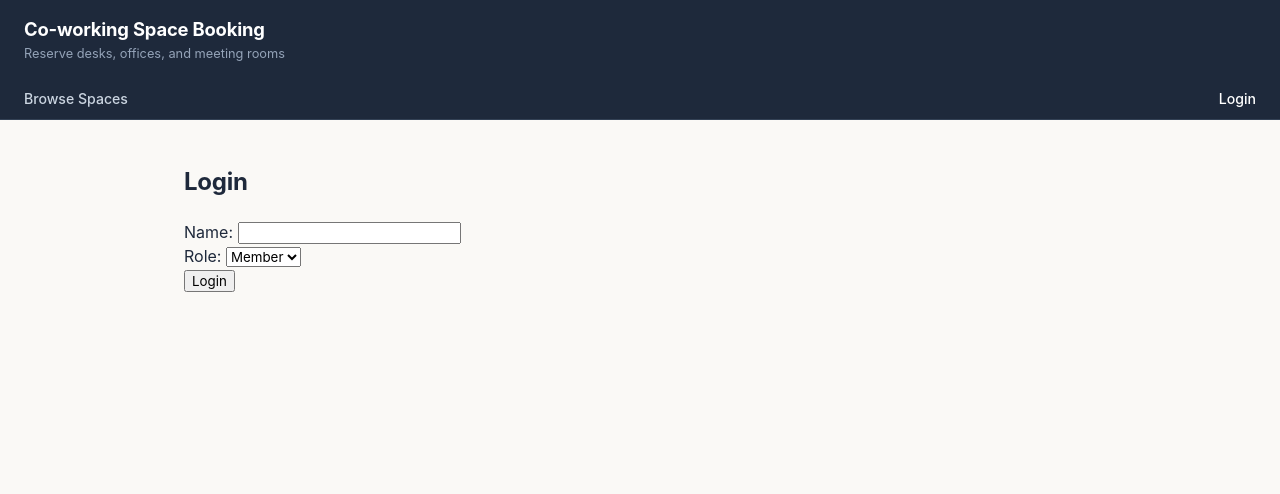
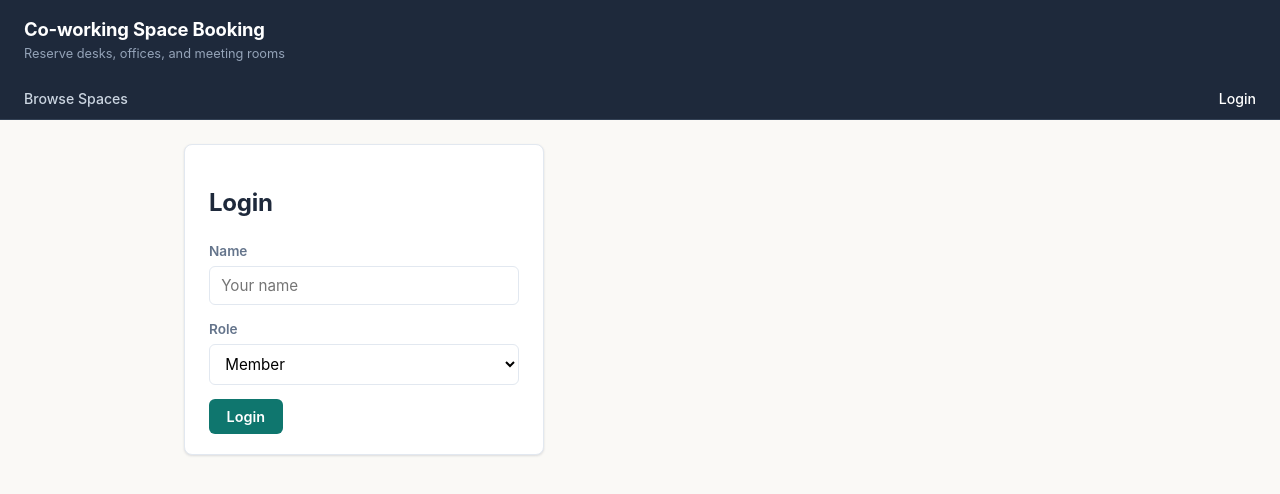
Before and after one commit to bluesand019/Co-working-space-booking-app, a React (Vite) app: page /login in a window 1280 px wide. Shown: the top 494 px of the page. Built offline with nearby package versions, Linux system fonts and the light colour scheme.

Commit message:
Updated card styling

```diff
--- a/src/Pages/Login.jsx
+++ b/src/Pages/Login.jsx
@@ -9,7 +9,11 @@ export default function Login() {
   const [role, setRole] = useState("member");
 
   if (currentUser) {
-    return <p>You're already logged in as {currentUser.name} ({currentUser.role}).</p>;
+    return (
+      <div className="card">
+        <p>You're already logged in as {currentUser.name} ({currentUser.role}).</p>
+      </div>
+    );
   }
 
   function handleSubmit(e) {
@@ -20,21 +24,21 @@ export default function Login() {
   }
 
   return (
-    <div>
+    <div className="card" style={{ maxWidth: 360 }}>
       <h2>Login</h2>
       <form onSubmit={handleSubmit}>
-        <div>
-          <label>Name: </label>
-          <input value={name} onChange={(e) => setName(e.target.value)} />
+        <div className="form-group">
+          <label>Name</label>
+          <input value={name} onChange={(e) => setName(e.target.value)} placeholder="Your name" />
         </div>
-        <div>
-          <label>Role: </label>
+        <div className="form-group">
+          <label>Role</label>
           <select value={role} onChange={(e) => setRole(e.target.value)}>
             <option value="member">Member</option>
             <option value="admin">Admin</option>
           </select>
         </div>
-        <button type="submit">Login</button>
+        <button type="submit" className="btn">Login</button>
       </form>
     </div>
   );
```
